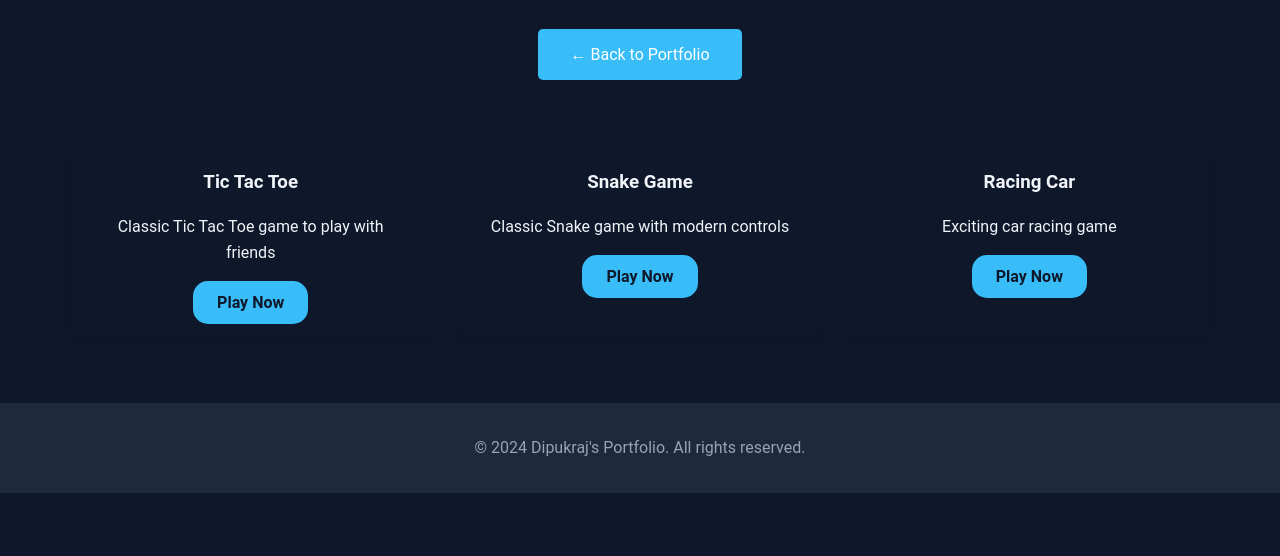
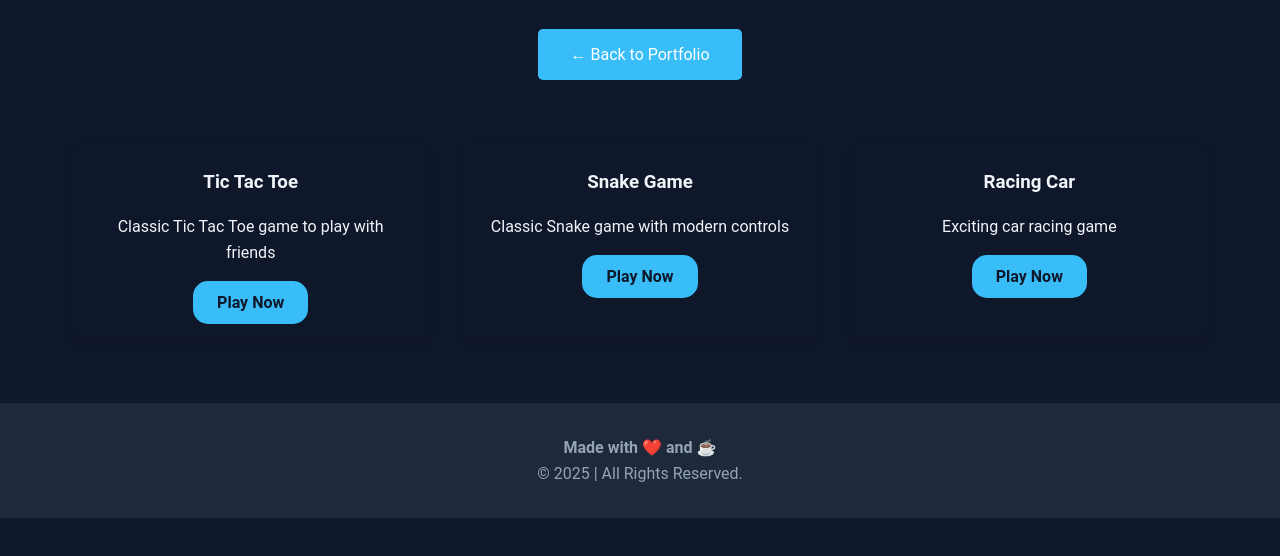
Before and after one commit to dipukraj/portfolio, a plain HTML site: page games.html in a window 1280 px wide. Shown: the part 118-674 px from the top of the page. Drawn offline with Linux system fonts and the light colour scheme.

Commit message:
UPLOADED

```diff
--- a/games.html
+++ b/games.html
@@ -96,7 +96,8 @@
   </main>
 
   <footer style="text-align: center; padding: 2rem; margin-top: 2rem;">
-    <p>© 2024 Dipukraj's Portfolio. All rights reserved.</p>
+    <h4>Made with ❤️ and ☕</h4>
+    <p>© 2025 | All Rights Reserved.</p>
   </footer>
 </body>
 </html>
```
